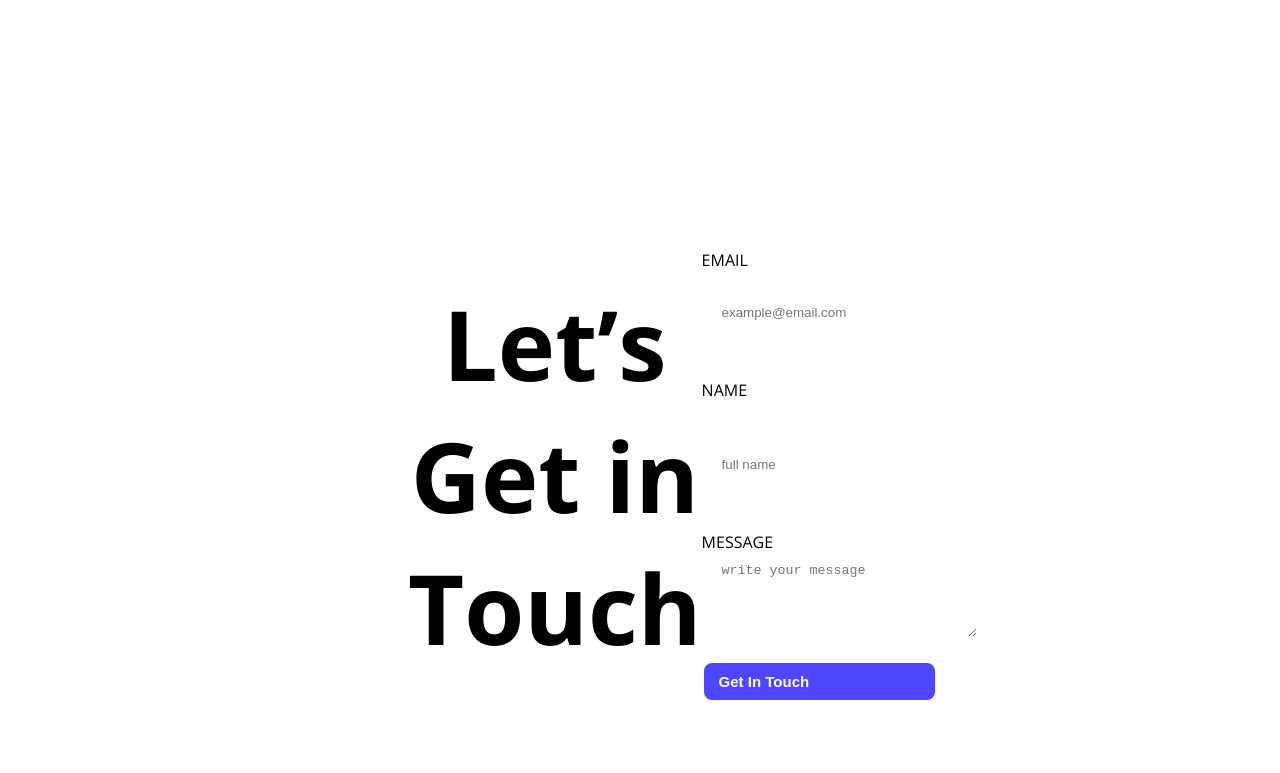
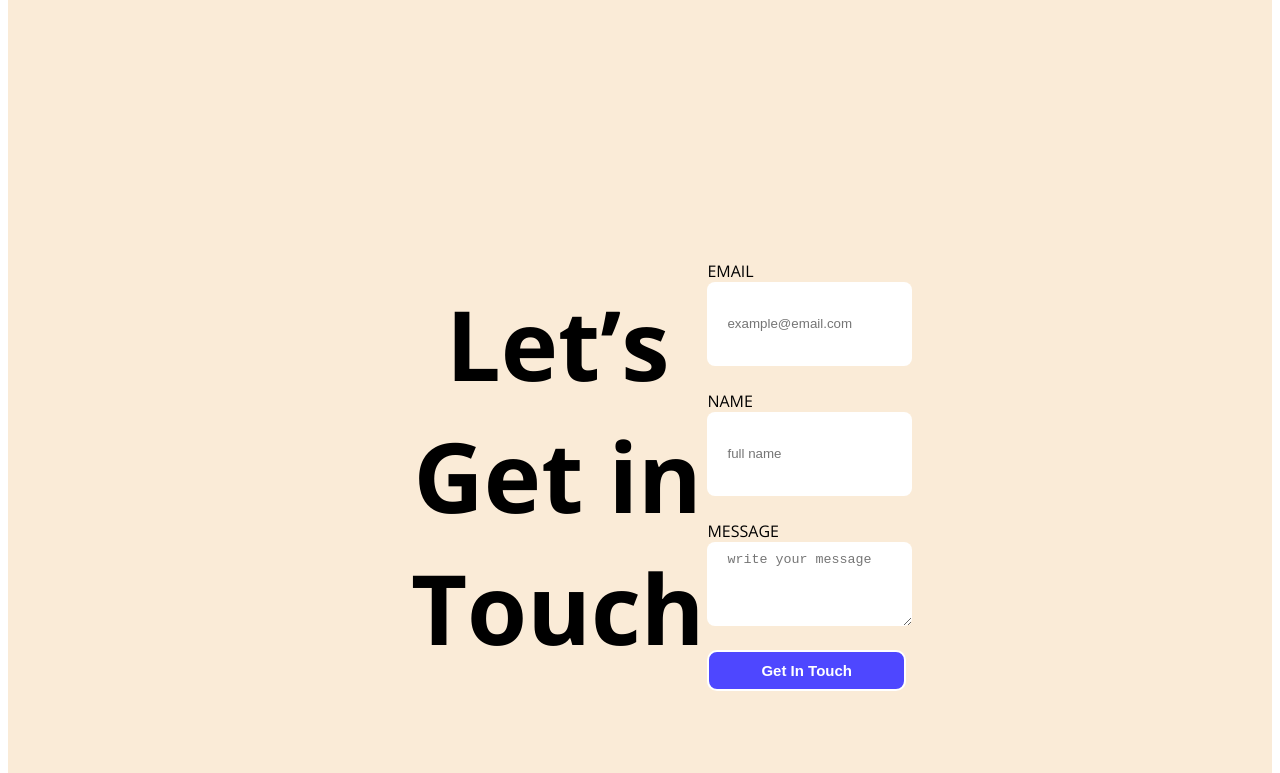
Before and after one commit to Hasibul-75/my-first-assignment, a plain HTML site: page index.html in a window 1280 px wide. Shown: the part 1347-2120 px from the top of the page. Drawn offline with nearby package versions, Linux system fonts and the light colour scheme.

Commit message:
added background color

```diff
--- a/index.html
+++ b/index.html
@@ -24,7 +24,7 @@
 
     </header>
     <main>
-        <section>
+        <section class="bc">
             <div>
                 <h1 class="live-preview-title">See It in Action</h1>
                 <p class="p-text">Explore the live preview and imagine your <br> brand in this bold new look.</p>
@@ -33,7 +33,7 @@
             <div><img class="mini-img" src="images/wc-mini.png" alt=""></div>
 
         </section>
-        <section>
+        <section class="bc">
             <div class="">
                 <h1 class="in-touch">Let’s Get in <br> Touch</h1>
             </div>
@@ -41,18 +41,18 @@
                 <form action="">
                     <label for="">EMAIL</label><br>
                     <input type="email" name="" id="" placeholder="example@email.com">
-                    <label for="">NAME</label><br><br>
+                    <label for="">NAME</label><br>
                     <input type="text" name="" id="" placeholder="full name">
                     <label for="">MESSAGE</label>
                     <textarea name="" id="" cols="30" rows="50" placeholder="write your message"></textarea>
-                    <input class="btn-primary" type="Get In Touch" value="Get In Touch">
+                    <input class="btn-primary get-width" type="Get In Touch" value="Get In Touch">
 
                 </form>
             </div>
         </section>
 
     </main>
-    <footer class="bc">
+    <footer>
         <div class="footer-position">
             <h1 class="footer-title">LOSER</h1>
             <p class="footer-sub-title">Ready to elevate your online presence? Contact us today to discuss <br> your project and discover how we can bring your vision to life.</p>
--- a/styles/assignment.css
+++ b/styles/assignment.css
@@ -13,6 +13,7 @@
 .btn-primary{
 
     font-weight: bold;
+    text-align: center;
 
     padding: 10px 15px;
     border-radius: 10px;
@@ -68,7 +69,7 @@ img{
     border-radius: 48px;
 }
 .bc{
-    background-color: white;
+    background-color: antiquewhite;
 }
 .in-touch{
     text-align: center;
@@ -84,6 +85,9 @@ input[type="text"],input[type="email"],textarea{
     padding: 10px 20px;
     margin-bottom: 24px;
     border: none;
+}
+.get-width{
+    width: 100%;
 }
 .f-li{
     display: flex;
```
